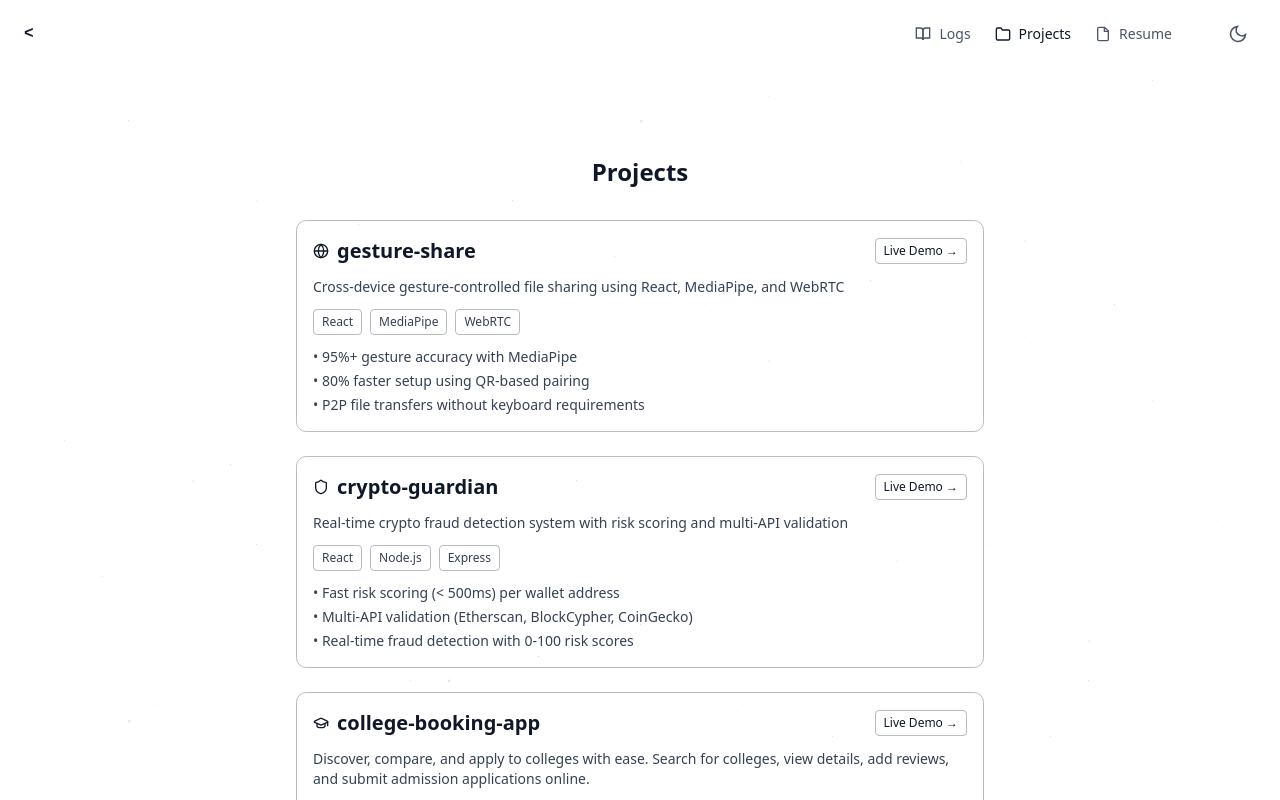
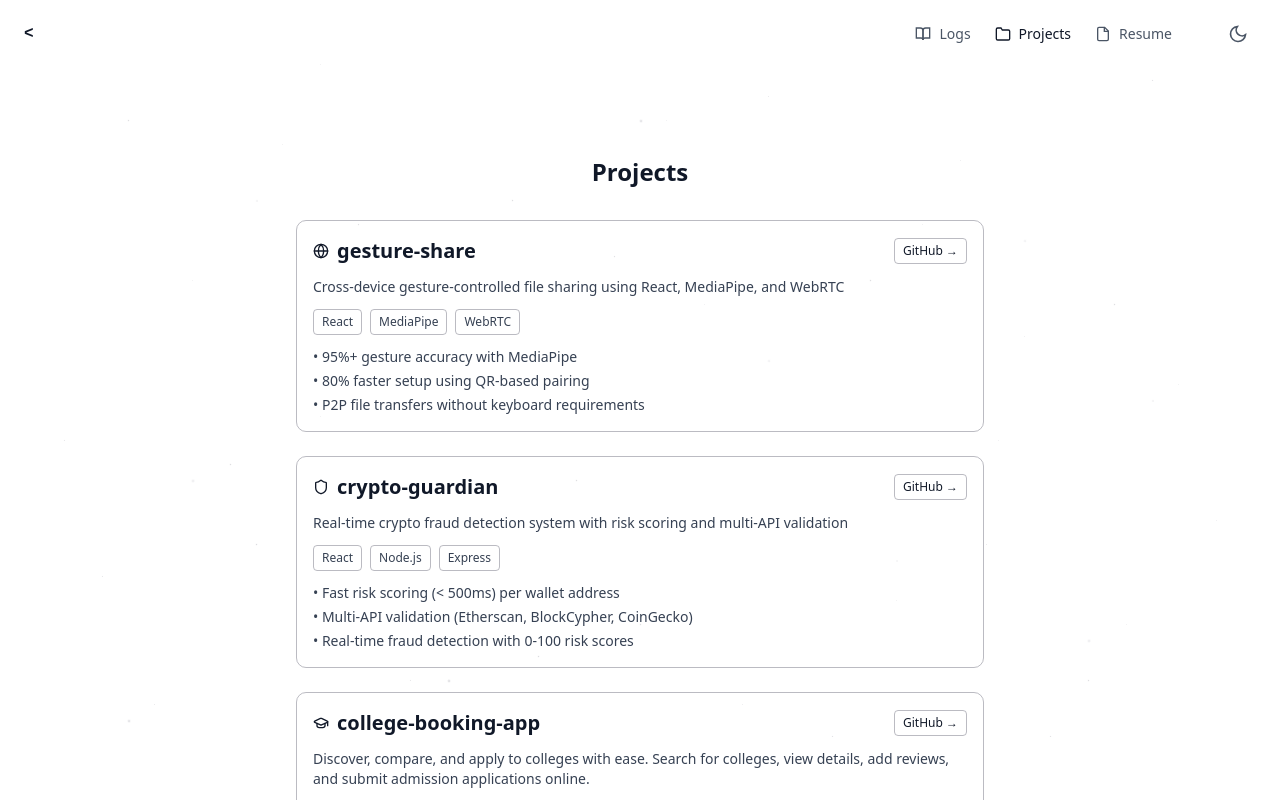
Before and after one commit to sheikhlimon/limon-portfolio, a Next.js app: page /projects in a window 1280 px wide. Shown: the top 800 px of the page. Built offline with nearby package versions, Linux system fonts and the light colour scheme.

Commit message:
swap to live demo card, github button

```diff
--- a/app/components/ProjectCard.tsx
+++ b/app/components/ProjectCard.tsx
@@ -18,7 +18,7 @@ export default function ProjectCard({ project }: ProjectCardProps) {
 
   return (
     <a
-      href={project.github}
+      href={project.live || project.github}
       target="_blank"
       rel="noopener noreferrer"
       className="block border border-zinc-400/70 dark:border-zinc-500/50 rounded-lg p-4 hover:border-indigo-400/50 dark:hover:border-indigo-500/50 transition-all duration-200 hover:shadow-lg hover:shadow-indigo-500/5 group hover:scale-[1.02] hover:-translate-y-1"
@@ -30,13 +30,13 @@ export default function ProjectCard({ project }: ProjectCardProps) {
         </h3>
         {project.live && (
           <a
-            href={project.live}
+            href={project.github}
             target="_blank"
             rel="noopener noreferrer"
             className="text-xs px-2 py-1 border border-zinc-400/70 dark:border-zinc-500/50 rounded hover:bg-indigo-50 dark:hover:bg-indigo-950/30 hover:border-indigo-400/50 dark:hover:border-indigo-500/50 hover:text-indigo-600 dark:hover:text-indigo-400 transition-all"
             onClick={(e) => e.stopPropagation()}
           >
-            Live Demo →
+            GitHub →
           </a>
         )}
       </div>
```
